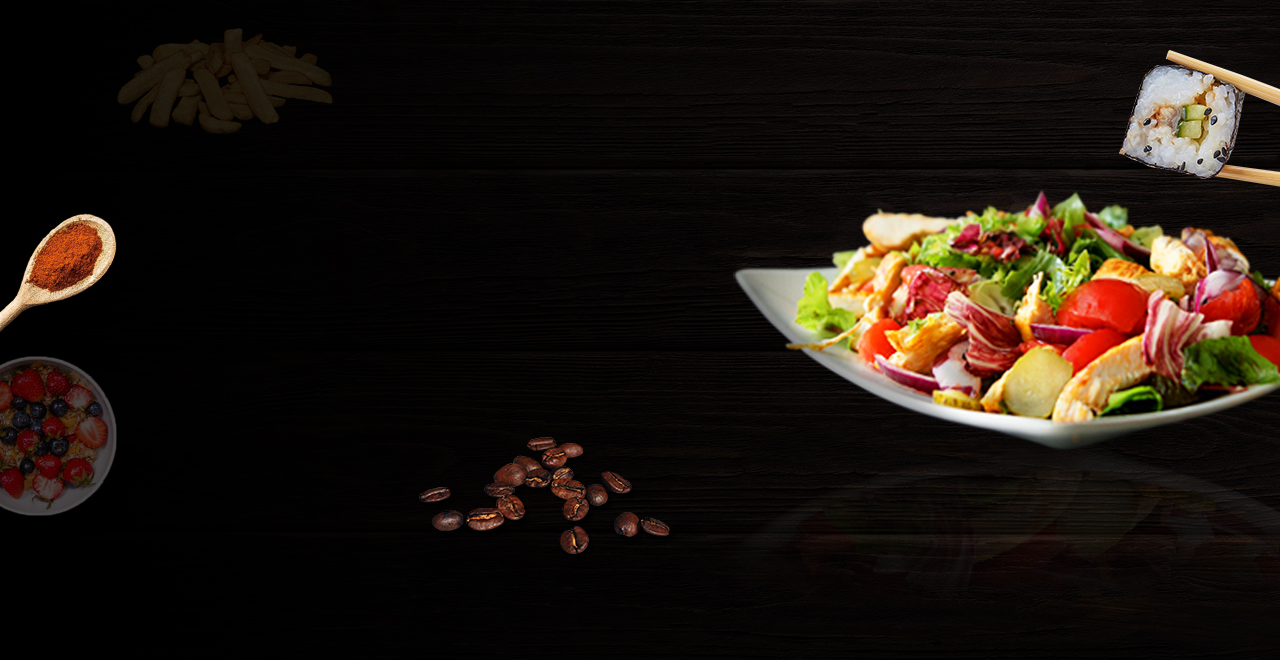
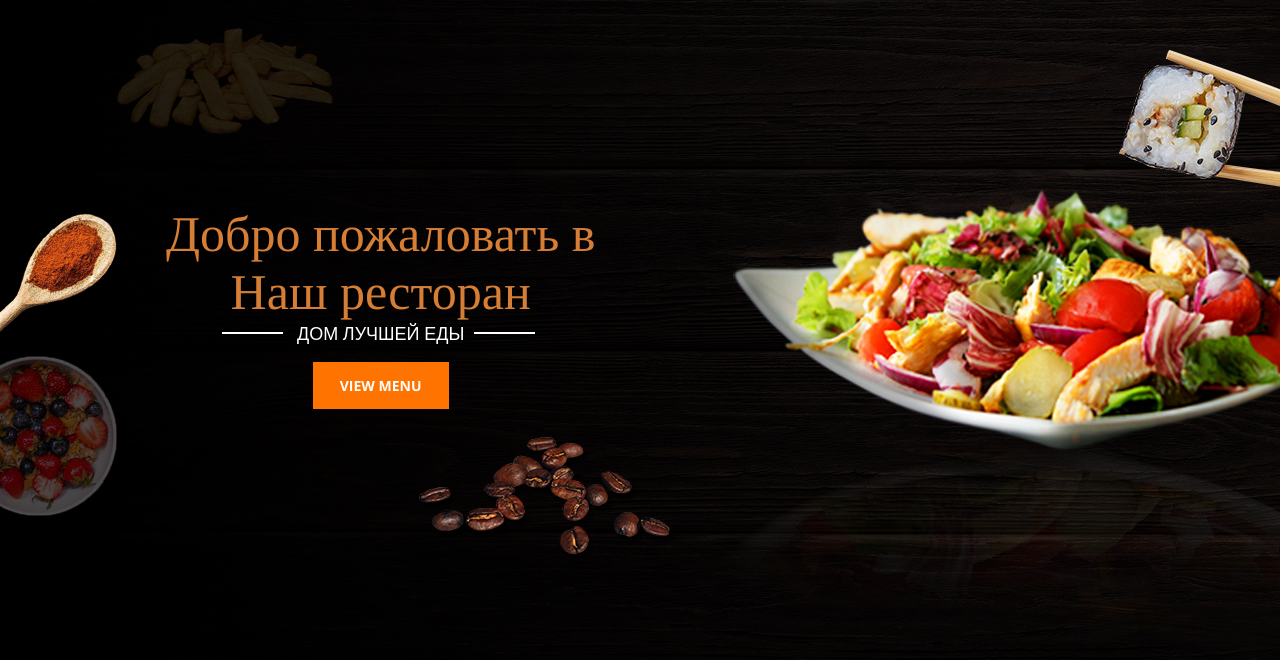
Before and after one commit to habivan/open, a plain HTML site: page index.html in a window 1280 px wide. Shown: the part 140-800 px from the top of the page. Drawn offline with nearby package versions, Linux system fonts and the light colour scheme.

Commit message:
готовый header

```diff
--- a/index.html
+++ b/index.html
@@ -8,12 +8,15 @@
   <link rel="preconnect" href="https://fonts.googleapis.com">
   <link rel="preconnect" href="https://fonts.gstatic.com" crossorigin>
   <link href="https://fonts.googleapis.com/css2?family=Open+Sans:wght@300;400;500;600;700;800&display=swap" rel="stylesheet">
+  <link rel="preconnect" href="https://fonts.googleapis.com">
+  <link rel="preconnect" href="https://fonts.gstatic.com" crossorigin>
+  <link href="https://fonts.googleapis.com/css2?family=Open+Sans:wght@300;400;500;600;700;800&family=Tinos:wght@400;700&display=swap" rel="stylesheet">
   <title>Ресторан</title>
 </head>
 <body>
   <div class="header">
     <div class="container">
-        <div class="header_line">
+      <div class="header_line">
           <div class="header_logo">
             <img src="image/logo.png">
           </div>
@@ -46,6 +49,20 @@
             <a class="button" href="#">ЗАКАЗ СТОЛИКА</a>
           </div>
       </div>
+      <div class="header_dawn">
+        <div class="header_title">
+          Добро пожаловать в
+          <div class="header_subtitle">
+            Наш ресторан
+          </div>
+          <div class="header_suptitle">
+            ДОМ ЛУЧШЕЙ ЕДЫ
+          </div>
+          <div class="haeder_bth">
+            <a class="header_button" href="#">VIEW MENU</a>
+          </div>
+        </div>
+      </div>
     </div>
   </div>
 
--- a/style.css
+++ b/style.css
@@ -81,3 +81,60 @@ body {
 .button:hover {
   background-color: #894d17;
 }
+
+.header_dawn {
+  position: relative;
+}
+
+.header_title {
+  color: #D67E35;
+  font-family: 'Tinos', serif;
+  font-size: 50px;
+  font-weight: 400;
+  text-align: center;
+  position: absolute;
+  left: 0;
+  margin-top: 222px;
+  margin-bottom: 12px;
+}
+
+.header_suptitle {
+  color: #fff;
+  font-size: 18px;
+  font-family: 'Open Sans', sans-serif;
+}
+
+.header_suptitle:after {
+  position: absolute;
+  content: "";
+  height: 2px;
+  width: 61px;
+  background-color: #fff;
+  top: 127px;
+  left: 56px;
+}
+
+.header_suptitle:before {
+  position: absolute;
+  content: "";
+  height: 2px;
+  width: 61px;
+  background-color: #fff;
+  top: 127px;
+  left: 308px;
+}
+
+.header_button {
+  background-color: #FF7400;
+  padding: 14px 27px;
+  color: #fff;
+  font-size: 14px;
+  font-weight: 700;
+  font-family: 'Open Sans', sans-serif;
+  text-decoration: none;
+  transition: background-color 0.2s linear;
+}
+
+.header_button:hover {
+  background-color: #894d17;
+}
```
